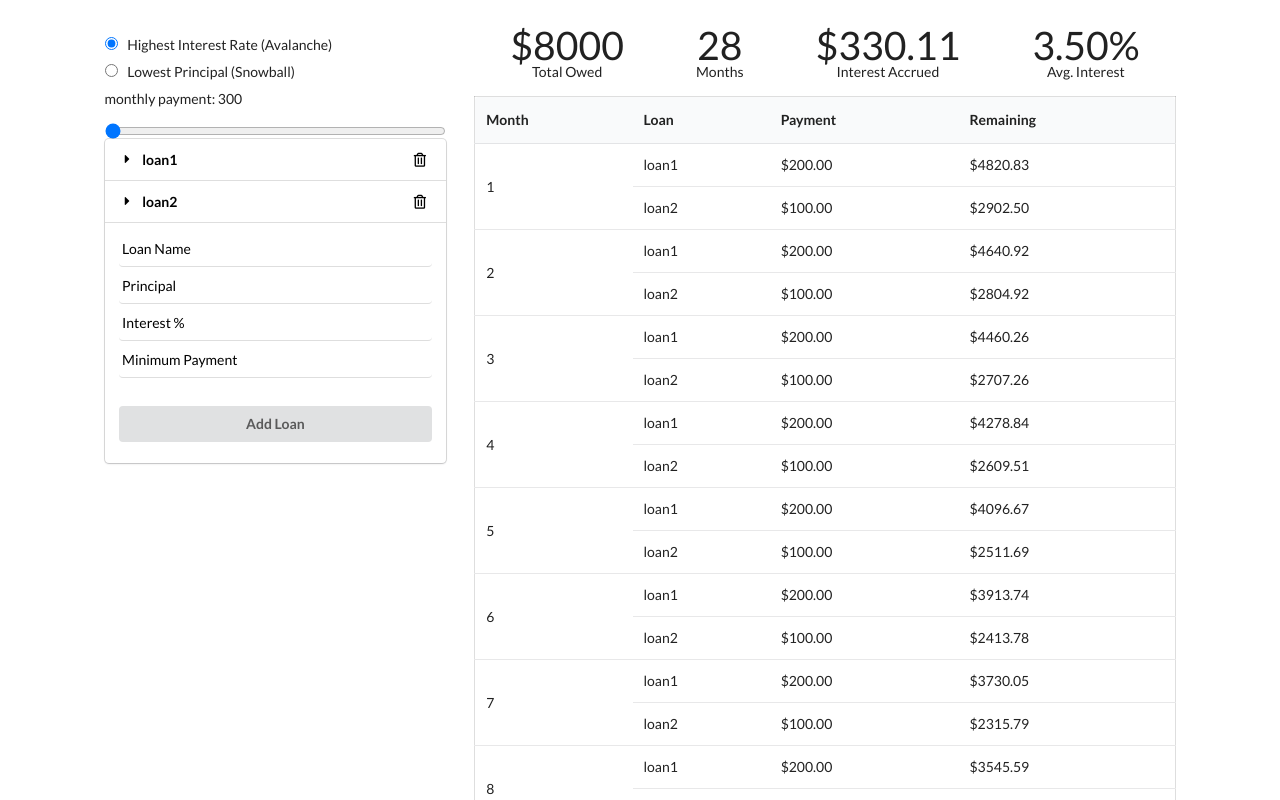
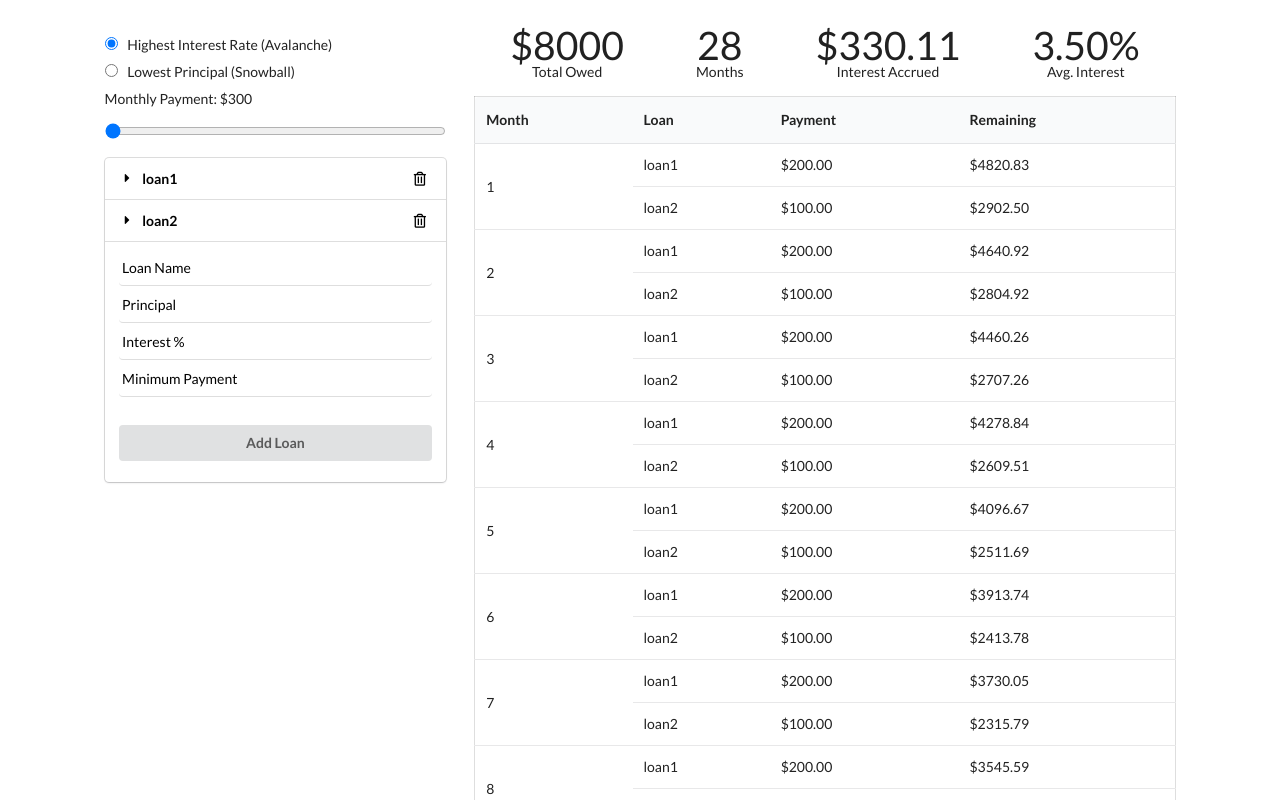
Before and after one commit to daltonscharff/unbury-me, a Svelte app: page / in a window 1280 px wide. Shown: the top 800 px of the page. Built offline with nearby package versions, Linux system fonts and the light colour scheme.

Commit message:
adds spacing to set payment plan container

```diff
--- a/src/SetPaymentPlan.svelte
+++ b/src/SetPaymentPlan.svelte
@@ -12,6 +12,7 @@
     $: $monthlyPayment = minimumMonthlyPayment;
 </script>
 
+<div class="container">
     <div class="ui form">
         <div class="grouped fields">
             <div class="field">
@@ -40,16 +41,25 @@
             </div>
         </div>
     </div>
-<p>monthly payment: {$monthlyPayment}</p>
+    <p>Monthly Payment: ${$monthlyPayment}</p>
     <input
         type="range"
         bind:value={$monthlyPayment}
         min={minimumMonthlyPayment}
         max={maximumMonthlyPayment}
     />
+</div>
 
 <style>
 input[type=radio] {
     margin-right: .5em;
 }
+
+input[type=range] {
+    width: 100%;
+}
+
+.container {
+    margin-bottom: 1em;
+}
 </style>
```
Lines whose indentation alone changed are shown as unchanged.
